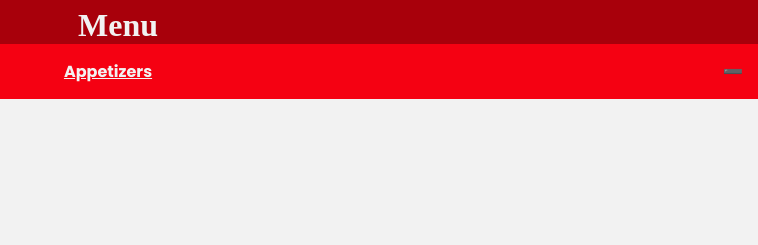
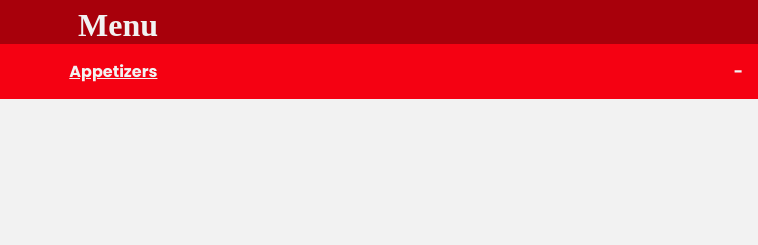
Before and after one commit to bsballplayajrod/franksbbqpit, a plain HTML site: page index.html in a window 1280 px wide. Both pictures are taken after a click on the button "Appetizers". Shown: the part 1185-1430 px from the top of the page, 522-1280 px from the left. Drawn offline with Linux system fonts and the light colour scheme; a web font is replaced by a local one.

Commit message:
Changed the + and - symbols on the menu

```diff
--- a/styles.css
+++ b/styles.css
@@ -219,13 +219,13 @@ h2 {
 
 
   .menu-btn:after {
-    content: '\02795'; /* Unicode character for "plus" sign (+) */
+    content: '+'; /* Unicode character for "plus" sign (+) \02795*/
     font-size: 1em;
     float:left;
   }
 
   .active:after {
-    content: "\2796"; /* Unicode character for "minus" sign (-) */
+    content: "-"; /* Unicode character for "minus" sign (-) \02796*/
     float:right;
   }
 
```
